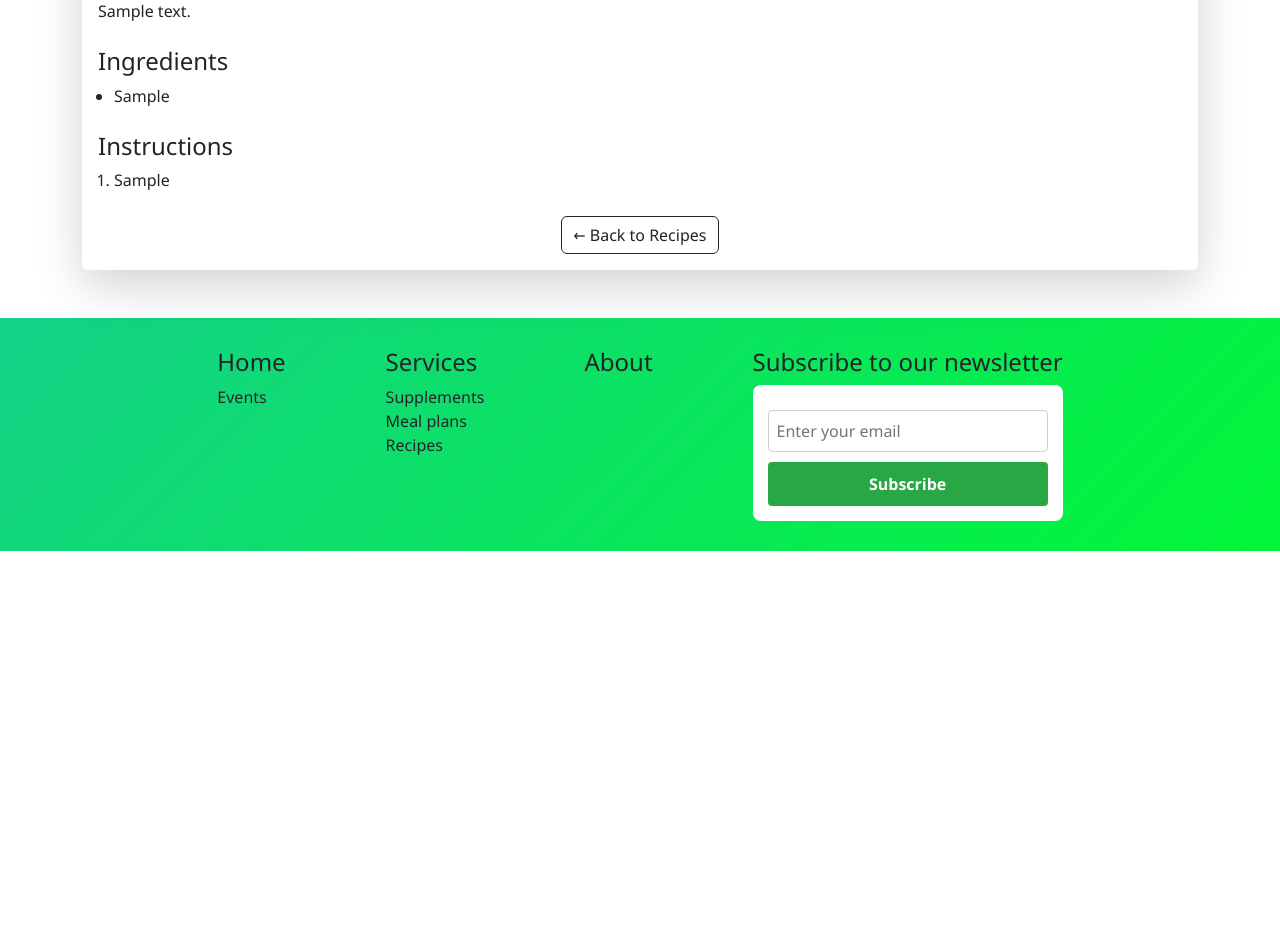
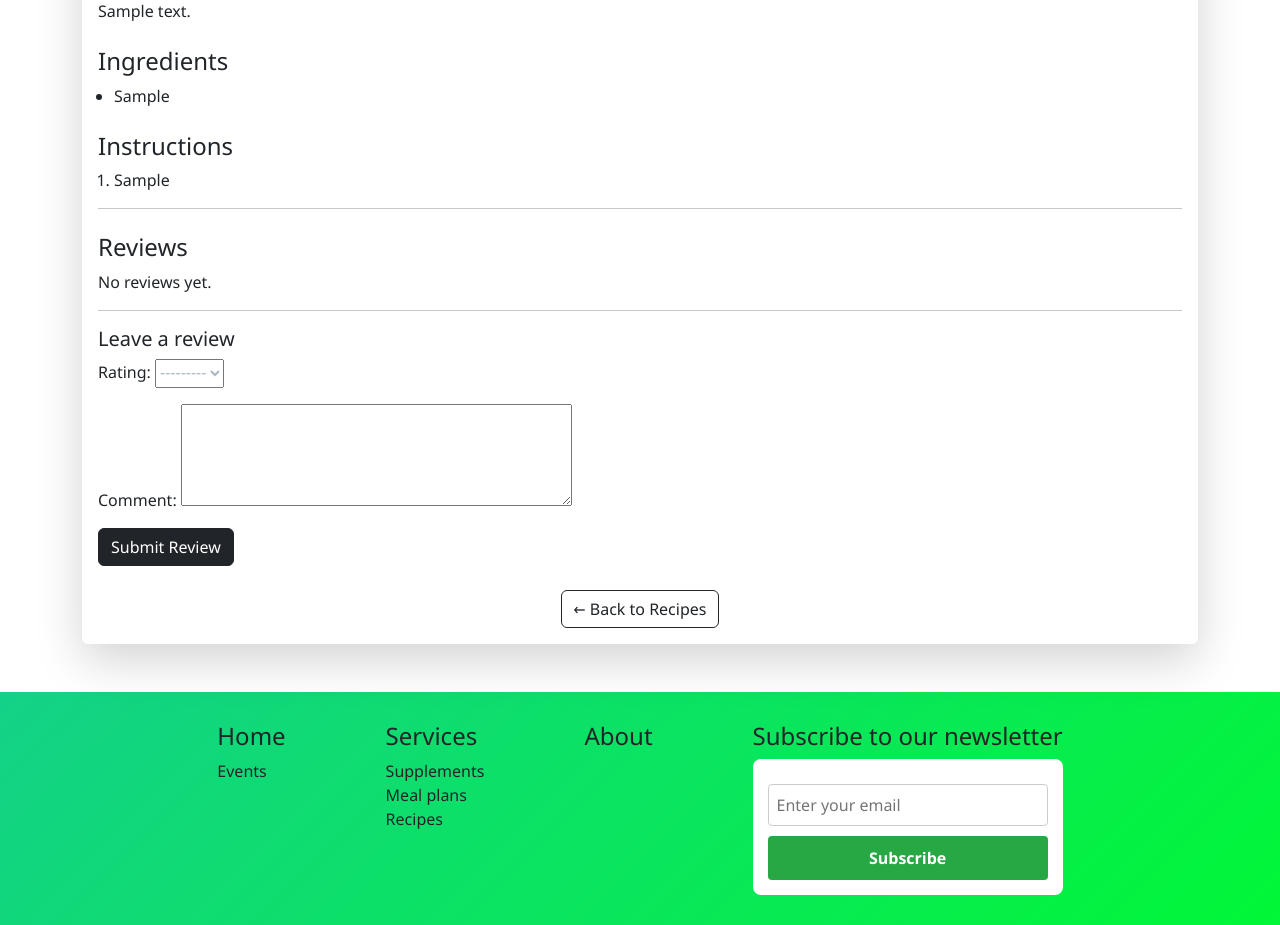
Before and after one commit to Blommis/wellness, a Django app: page /recipes/breakfast/1/ in a window 1280 px wide. Shown: the part 531-1456 px from the top of the page. Before the commit the page ends 1082 px from the top, so only its background shows below. Run offline with Django 4.2, Linux system fonts and the light colour scheme; a user stored in the database is signed in; tables that the repository leaves empty hold one stand-in row (values such as "Sample post"); some libraries are stand-ins or nearby versions.

Commit message:
Add review section to recipe detail template with display and submission form

```diff
--- a/recipes/templates/recipes/recipe_detail.html
+++ b/recipes/templates/recipes/recipe_detail.html
@@ -31,6 +31,36 @@
      {% endfor %}
 </ol>
 
+<hr>
+<h4 class="mt-4">Reviews</h4>
+
+{% if average_rating %}
+<p><strong>Average rating:</strong> {{ average_rating|floatformat:1 }} / 5</p>
+{% endif %}
+
+{% for review in reviews %}
+  <div class="mb-3 border-bottom pb-2">
+    <strong>{{ review.user.username }}</strong> - {{ review.rating }} ★
+    <p class="mb-1">{{ review.comment }}</p>
+    <small class="text-muted">{{ review.created_at|date:"Y-m-d H:i" }}</small>
+  </div>
+{% empty %}
+  <p>No reviews yet.</p>
+{% endfor %}
+
+{% if user.is_authenticated %}
+  <hr>
+  <h5>Leave a review</h5>
+  <form method="POST">
+    {% csrf_token %}
+    {{ form.as_p }}
+    <button type="submit" class="btn btn-dark">Submit Review</button>
+  </form>
+{% else %}
+  <p><a href="{% url 'account_login' %}">Log in</a> to leave a review.</p>
+{% endif %}
+
+
       <div class="text-center mt-4">
         <a href="{% url 'recipes' %}" class="btn btn-outline-dark">← Back to Recipes</a>
       </div>
```
